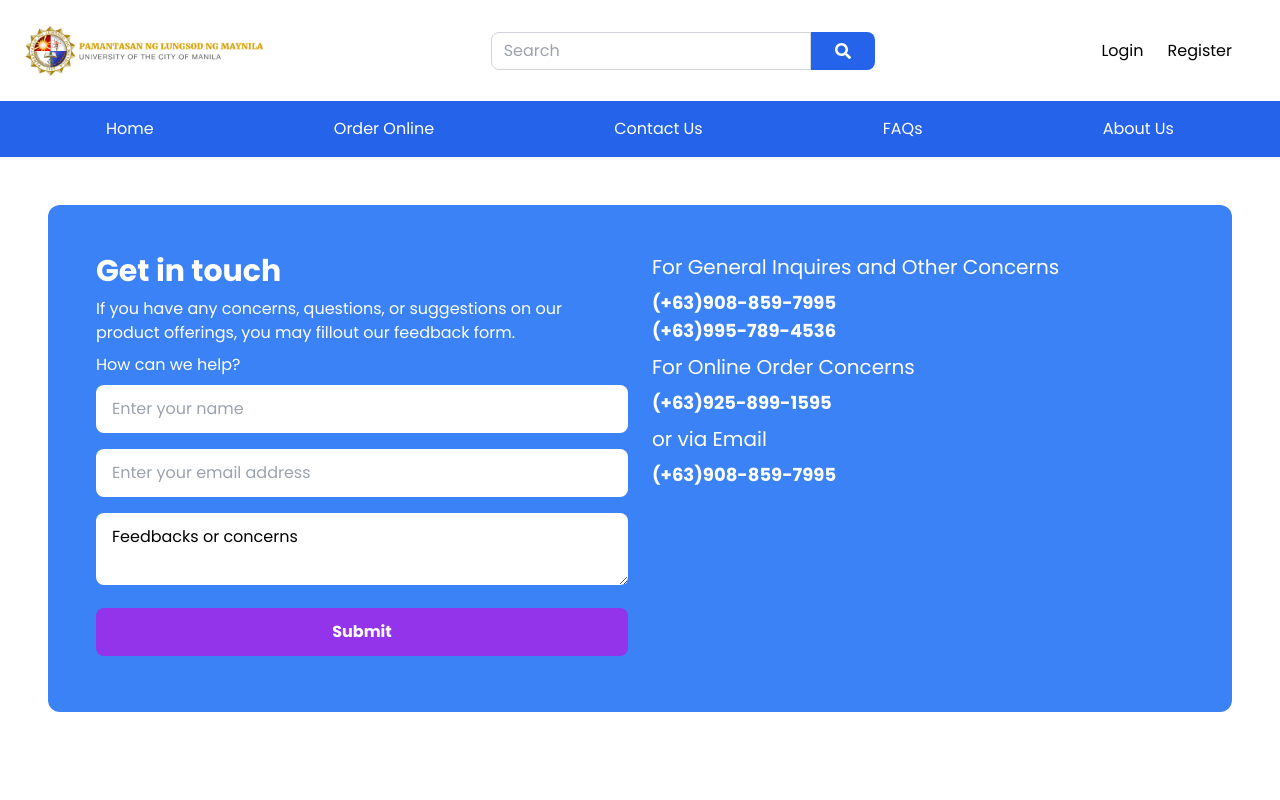
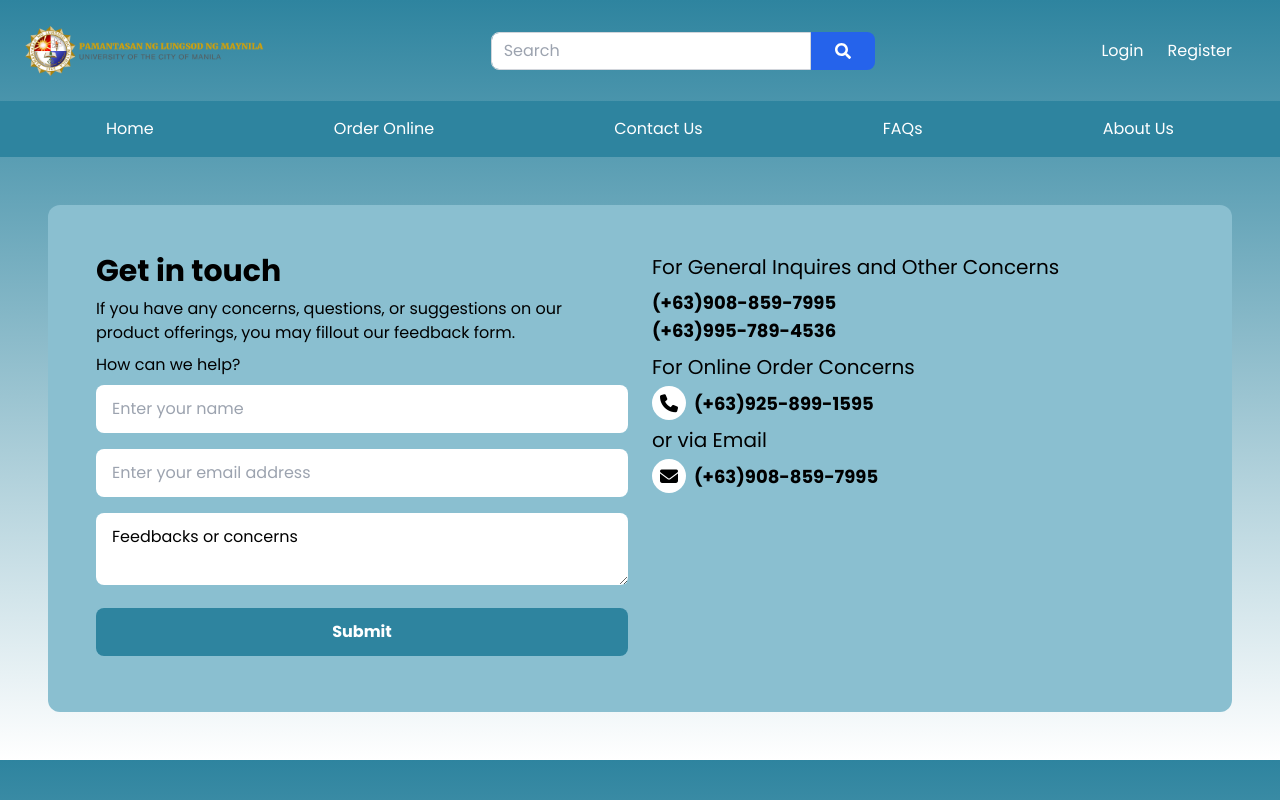
Before and after one commit to rgrgogu/Uniform-ECommerce, a PHP site: page /pages/contacts.php in a window 1280 px wide. Run offline with PHP 8.4, Linux system fonts and the light colour scheme; style sheets or scripts are compiled from the project's sources.

Commit message:
still fixing :rofl:

```diff
--- a/pages/abouts.php
+++ b/pages/abouts.php
@@ -9,7 +9,7 @@
     <link href="../dist/main.css" rel="stylesheet" />
     <title>Uniform | Abouts</title>
 </head>
-<body>
+<body class="bg-gradient-to-t from-white to-[#2E849F]">
 
     <header id="navbar-container">
         <nav class="lg:container lg:mx-auto flex items-center justify-between sm:p-4 lg:p-6">
@@ -73,7 +73,7 @@
                 </a>
             </div>
         </aside>
-        <aside id="sidebar-menu" class="bg-blue-600 p-4 text-white sm:hidden lg:block">
+        <aside id="sidebar-menu" class="bg-[#2E849F] p-4 text-white sm:hidden lg:block">
             <section class="lg:container lg:mx-auto lg:flex lg:items-stretch lg:justify-around">
                 <div id="page1" class="hover:text-purple-900">
                     <a href="../">
--- a/pages/contacts.php
+++ b/pages/contacts.php
@@ -6,10 +6,11 @@
     <meta name="viewport" content="width=device-width, initial-scale=1.0">
     <link rel="stylesheet" href="https://fonts.googleapis.com/css2?family=Material+Symbols+Outlined:opsz,wght,FILL,GRAD@48,400,0,0" />
     <link href="https://fonts.googleapis.com/css2?family=Poppins:wght@400;500;700&display=swap" rel="stylesheet" />
+    <link rel="stylesheet" href="https://cdnjs.cloudflare.com/ajax/libs/font-awesome/6.2.1/css/all.min.css" integrity="sha512-MV7K8+y+gLIBoVD59lQIYicR65iaqukzvf/nwasF0nqhPay5w/9lJmVM2hMDcnK1OnMGCdVK+iQrJ7lzPJQd1w==" crossorigin="anonymous" referrerpolicy="no-referrer" />
     <link href="../dist/main.css" rel="stylesheet" />
     <title>Uniform | Contacts</title>
 </head>
-<body>
+<body class="bg-gradient-to-t from-white to-[#2E849F]">
     <header id="navbar-container">
         <nav class="lg:container lg:mx-auto flex items-center justify-between sm:p-4 lg:p-6">
             <div id="logo" class="sm:w-40 lg:w-60">
@@ -27,7 +28,7 @@
                   </button>
                 </div>
             </div>
-            <div class="sm:hidden lg:flex lg:items-center">
+            <div class="sm:hidden lg:flex lg:items-center text-white">
                 <div id="login" class="lg:mr-6">
                     <a href="../login.php">
                         <button>Login</button>
@@ -50,7 +51,7 @@
                 </span>
             </div>
         </nav>
-        <aside id="sidebar" class="bg-blue-500 p-4 text-white sm:hidden">
+        <aside id="sidebar" class="bg-[#2E849F] p-4 text-white sm:hidden">
             <div id="search" class="w-full mb-4">
                 <div class="input-group relative flex flex-nowrap items-stretch w-full">
                   <input type="search" class="form-control relative flex-auto min-w-0 block w-full px-3 py-1.5 text-base font-normal text-gray-700 bg-white bg-clip-padding border border-solid border-gray-300 rounded-tl-lg rounded-bl-lg transition ease-in-out m-0" placeholder="Search" aria-label="Search" aria-describedby="button-addon2">
@@ -72,7 +73,7 @@
                 </a>
             </div>
         </aside>
-        <aside id="sidebar-menu" class="bg-blue-600 p-4 text-white sm:hidden lg:block">
+        <aside id="sidebar-menu" class="bg-[#2E849F] p-4 text-white sm:hidden lg:block">
             <section class="lg:container lg:mx-auto lg:flex lg:items-stretch lg:justify-around">
                 <div id="page1" class="hover:text-purple-900">
                     <a href="../">
@@ -104,7 +105,7 @@
     </header>
 
     <main id="bulletin" class="sm:p-6 lg:p-12">
-        <aside class="lg:container lg:mx-auto bg-blue-500 sm:p-6 lg:p-12 rounded-xl text-white grid lg:grid-cols-2 sm:grid-cols-1 lg:gap-6">
+        <aside class="lg:container lg:mx-auto bg-[#8ABFD0] sm:p-6 lg:p-12 rounded-xl grid lg:grid-cols-2 sm:grid-cols-1 lg:gap-6">
             <div id="left-panel">
                 <header class="mb-2">
                     <h2 class="text-3xl font-bold mb-2">Get in touch</h2>
@@ -115,7 +116,7 @@
                     <input type="text" placeholder="Enter your name" class="p-3 px-4 rounded-lg mb-4 border-none w-full text-black" autocomplete="off" required />
                     <input type="email" placeholder="Enter your email address" class="p-3 px-4 rounded-lg mb-4 border-none w-full text-black" autocomplete="off" required />
                     <textarea id="w3review" class="border border-black p-3 px-4 rounded-lg mb-4 border-none w-full text-black" autocomplete="off" required>Feedbacks or concerns</textarea>
-                    <input type="submit" value="Submit" class="bg-purple-600 w-full p-3 rounded-lg text-white cursor-pointer font-bold hover:bg-blue-600 sm:mb-2" />
+                    <input type="submit" value="Submit" class="bg-[#2E849F] w-full p-3 rounded-lg text-white cursor-pointer font-bold hover:bg-blue-600 sm:mb-2" />
                 </form>
             </div>
             <div id="right-panel">
@@ -127,11 +128,11 @@
                     </div>
                     <div class="mb-2">
                         <span class="lg:text-xl mb-2 block">For Online Order Concerns</span>
-                        <p class="lg:text-lg font-bold">(+63)925-899-1595</p>
+                        <p class="before:font-['Font_Awesome_5_Free'] before:content-['\f095'] before:bg-white before:p-2 before:mr-2 before:rounded-full lg:text-lg font-bold">(+63)925-899-1595</p>
                     </div>
                     <div>
                         <span class="lg:text-xl mb-2 block">or via Email</span>
-                        <p class="lg:text-lg font-bold">(+63)908-859-7995</p>
+                        <p class="before:font-['Font_Awesome_5_Free'] before:content-['\f0e0'] before:bg-white before:p-2 before:mr-2 before:rounded-full lg:text-lg font-bold">(+63)908-859-7995</p>
                     </div>
                 </div>
             </div>
```
Also changed, not shown: index.php (+10 -5 lines), login.php (+15 -6 lines), pages/FAQ.php (+5 -5 lines), pages/productpage.php (+7 -7 lines), register.php (+5 -5 lines).
